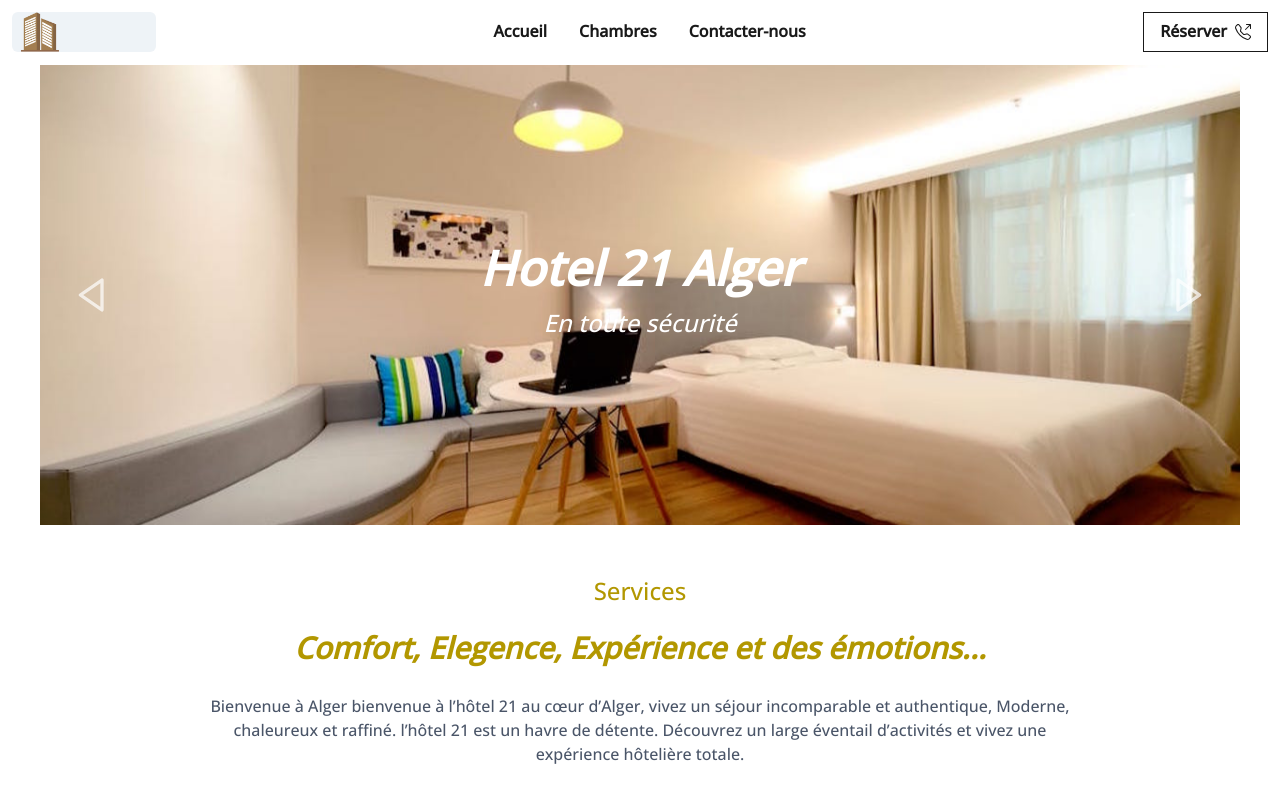
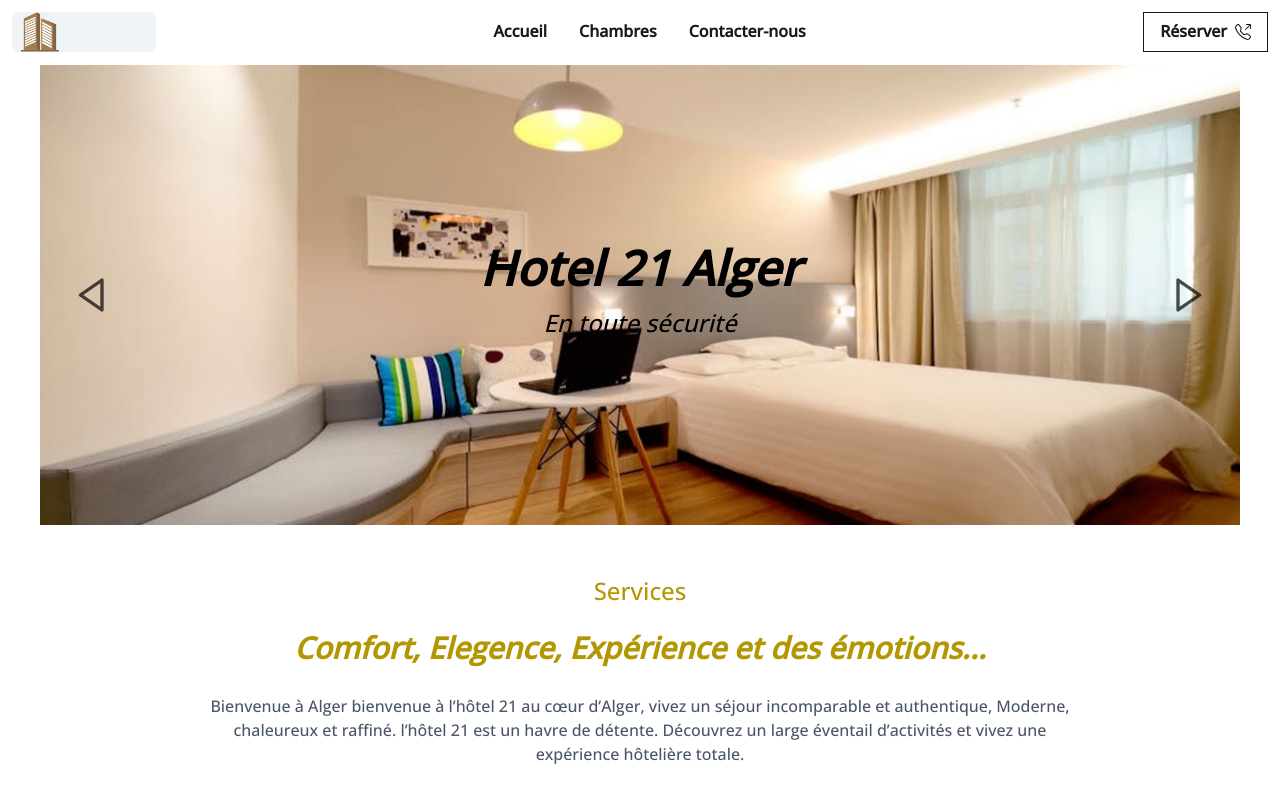
Before and after one commit to nemo256/hotel, a Next.js app: page / in a window 1280 px wide. Shown: the top 800 px of the page. Built offline with nearby package versions, Linux system fonts and the light colour scheme.

Commit message:
Updated the design a little bit.

```diff
--- a/src/components/accueil/Hero.js
+++ b/src/components/accueil/Hero.js
@@ -81,7 +81,7 @@ export default function Hero() {
         <IconButton
           aria-label='left-arrow'
           position='relative'
-          color='white'
+          color='black'
           bg='none'
           top={[345, 225, 250]}
           px={[4, 6, 6, 6, 6, 6]}
@@ -105,7 +105,7 @@ export default function Hero() {
         <IconButton
           aria-label='right-arrow'
           position='relative'
-          color='white'
+          color='black'
           bg='none'
           top={[345, 225, 250]}
           px={[4, 6, 6, 6, 6, 6]}
@@ -151,7 +151,7 @@ export default function Hero() {
                 >
                   <Heading
                     as='i'
-                    color='white'
+                    color='black'
                     fontSize={{ base: '3xl', md: '4xl', lg: '5xl' }}
                     _hover={{
                       color: 'primary'
@@ -164,7 +164,7 @@ export default function Hero() {
                   </Heading>
                   <Text
                     as='i'
-                    color='white'
+                    color='black'
                     fontSize={{ base: 'lg', md: 'xl', lg: '2xl' }}
                   >
                     {card.text}
--- a/src/components/accueil/Stats.js
+++ b/src/components/accueil/Stats.js
@@ -32,7 +32,7 @@ function StatsCard(props) {
       _hover={{
         transform: 'scale(1.09)',
         transition: 'all .3s ease',
-        bgColor: 'whiteAlpha.200'
+        bg: 'whiteAlpha.200'
       }}
     >
       <Flex>
--- a/src/components/contacter-nous/Card.js
+++ b/src/components/contacter-nous/Card.js
@@ -41,8 +41,9 @@ export default function Card() {
         mt={[12, 10, 8, 0, 0, 0]}
         mx={[2, 4, 4, 4, 4, 4]}
         direction={['column-reverse', 'column-reverse', 'row', 'row', 'row', 'row']}
-        border='1px'
+        border='0px'
         borderRadius='none'
+        boxShadow='xl'
       >
         <Flex
           p={8}
```
Also changed, not shown: 1 other file (tests, documents, lock files or other folders).
